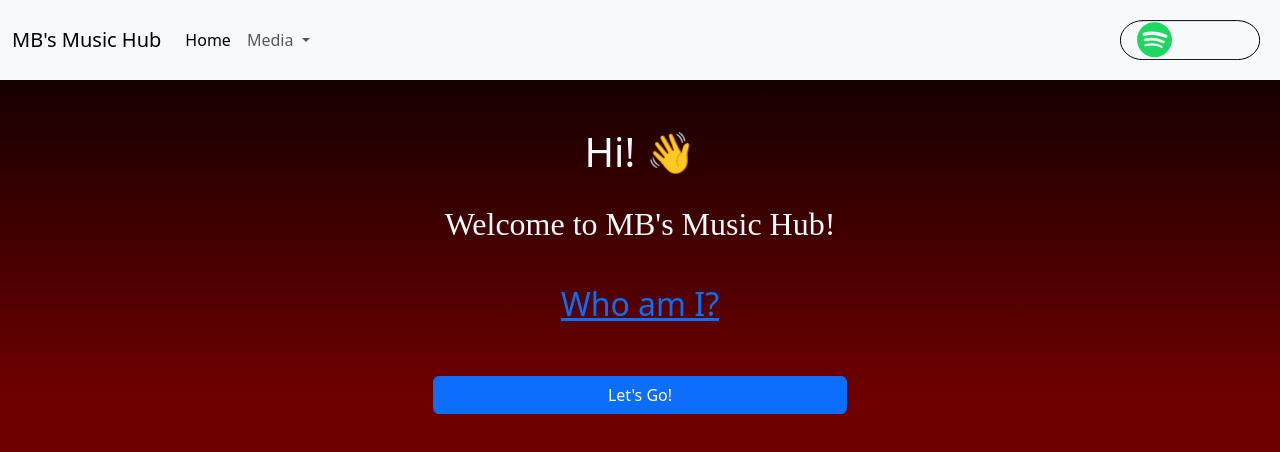
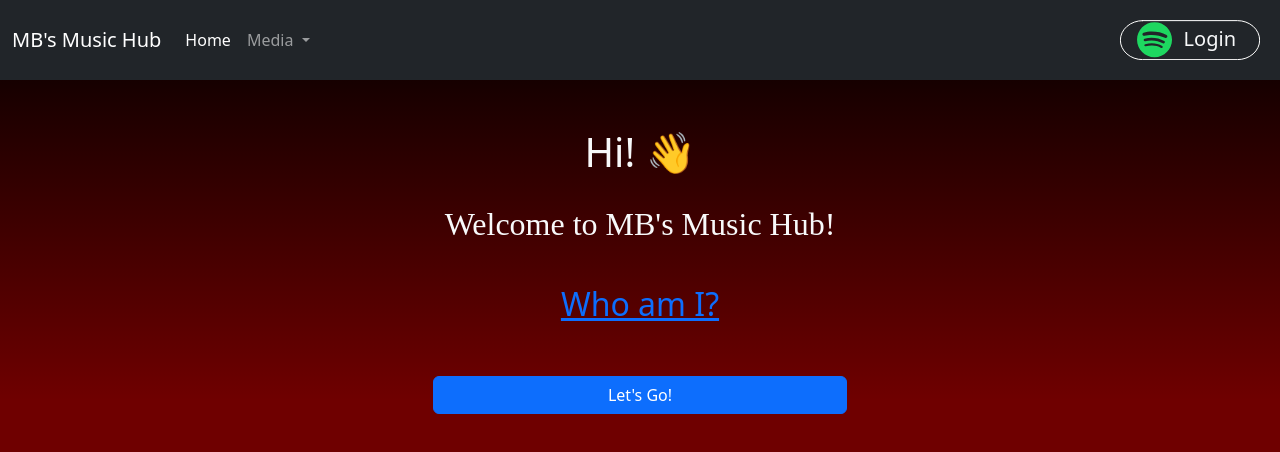
Before and after one commit to mbeierwaltes321/mb-music-hub-server, a Vue app in the folder mb-music-hub-frontend/mb-music-hub-frontend/: page / in a window 1280 px wide. Shown: the top 452 px of the page. Built offline with nearby package versions, Linux system fonts and the light colour scheme.

Commit message:
Implemented base dark mode and sized logo

```diff
--- a/mb-music-hub-frontend/mb-music-hub-frontend/src/App.vue
+++ b/mb-music-hub-frontend/mb-music-hub-frontend/src/App.vue
@@ -1,6 +1,11 @@
 <script setup lang="ts">
 import Introduction from "./components/Introduction.vue";
 import AppHeader from "./components/AppHeader.vue";
+
+//Set the light mode/dark mode
+if(!localStorage.getItem("colorTheme"))
+  localStorage.setItem("colorTheme", "dark");
+
 </script>
 
 <template>
--- a/mb-music-hub-frontend/mb-music-hub-frontend/src/components/AppHeader.vue
+++ b/mb-music-hub-frontend/mb-music-hub-frontend/src/components/AppHeader.vue
@@ -1,9 +1,14 @@
 <script setup lang="ts">
 import SpotifyLoginIcon from "./icons/SpotifyLoginIcon.vue";
+import { type Ref, ref } from "vue";
+
+const theme : Ref<string | null> = ref(localStorage.getItem("colorTheme"));
+
 </script>
 
 <template>
-    <nav id="NavigationBar" class="navbar navbar-expand-lg bg-light">
+    <nav id="NavigationBar" :class="'navbar navbar-expand-lg bg-' + theme" :data-bs-theme="theme">
+    <!-- <nav id="NavigationBar" :class="'navbar navbar-expand-lg bg-' + theme"> -->
         <div class="container-fluid">
             <a class="navbar-brand" href="#">MB's Music Hub</a>
             <div class="collapse navbar-collapse" id="navbarMediaSelection">
@@ -32,10 +37,3 @@ import SpotifyLoginIcon from "./icons/SpotifyLoginIcon.vue";
         </div>
     </nav>
 </template>
-
-<style scoped>
-#app-logo {
-    width: 50px;
-    height: 50px;
-}
-</style>
--- a/mb-music-hub-frontend/mb-music-hub-frontend/src/components/icons/SpotifyLoginIcon.vue
+++ b/mb-music-hub-frontend/mb-music-hub-frontend/src/components/icons/SpotifyLoginIcon.vue
@@ -1,11 +1,25 @@
 <script setup lang="ts">
+import { type Ref, ref } from "vue";
+
+//Grab theme and decide on the image based on the theme
+const theme : Ref<string | null> = ref(localStorage.getItem("colorTheme"));
+
+//Build image path
+const imgSrc : string = `src/assets/stadium-${theme.value}-plain.svg`
 
 </script>
 
 <template>
-    <div id="spotifyLoginButton" class="me-2">
-        <div>
-            <img src="./../../assets/stadium-light-plain.svg">
+    <div id="spotifyLoginButton" class="me-2 position-relative">
+        <p :class="' z-1 position-absolute end-0 me-4 mt-1 fs-5 text-' + (theme == 'light' ? 'dark' : 'light')">Login</p>
+        <div class="z-0">
+           <img :src="imgSrc">
         </div>
     </div>
 </template>
+
+<style scoped>
+    p {
+        user-select: none;
+    }
+</style>
```
